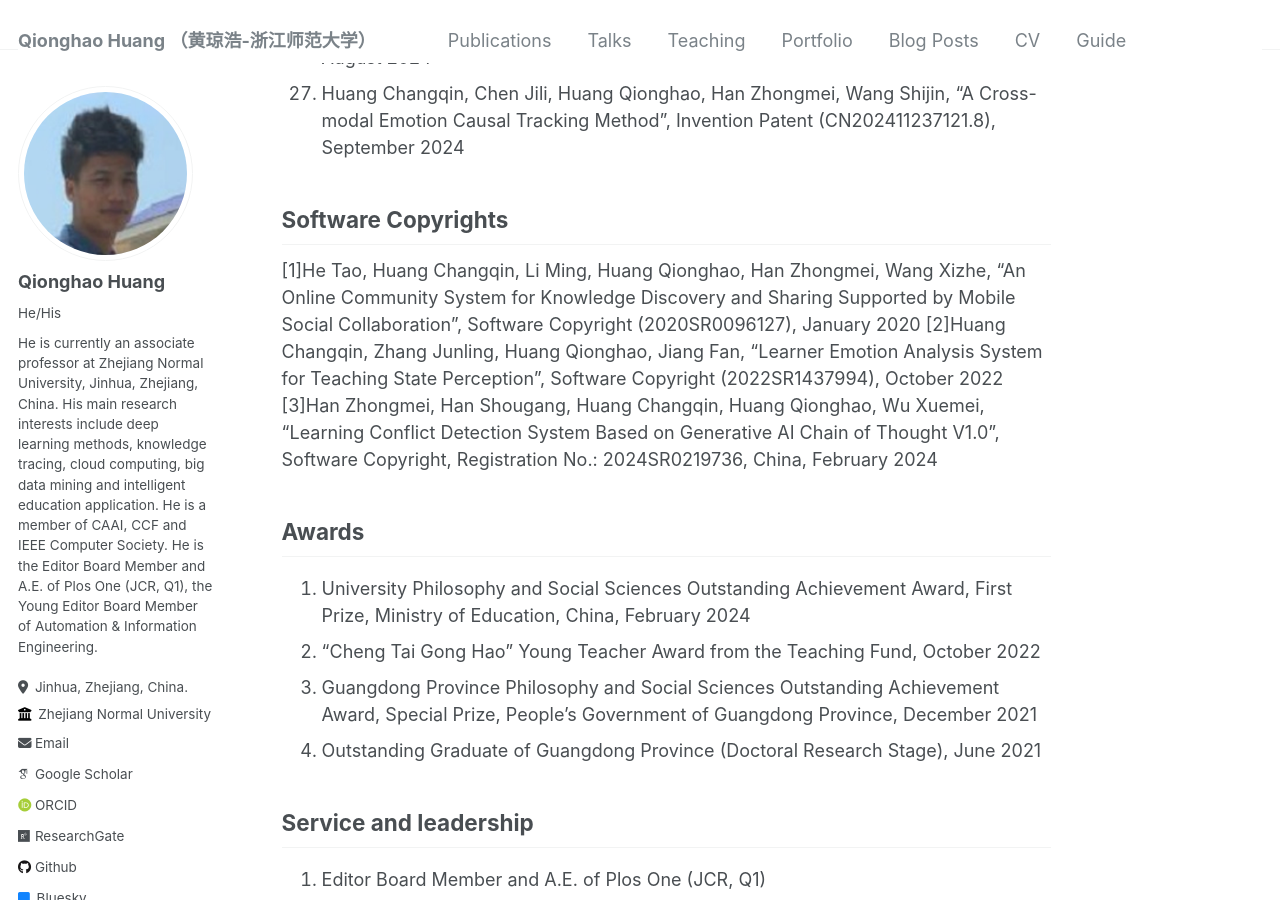
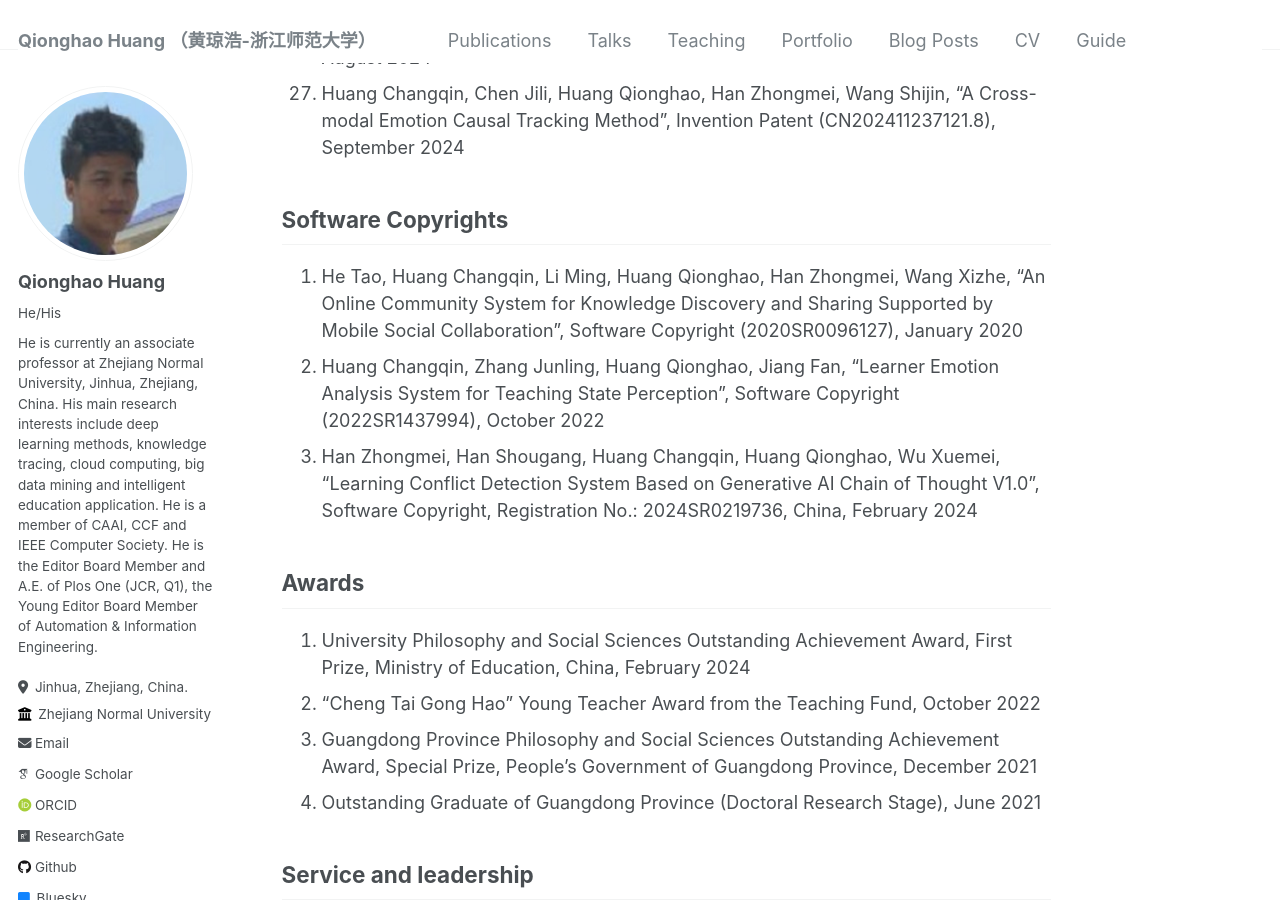
Before and after one commit to qhhuang-ai/qhhuang-ai.github.io, a Jekyll site: the page built from _pages/about.md, in a window 1280 px wide and 900 px high, scrolled down 8443 px. Built offline with Jekyll 4.4.1, drawn with Linux system fonts in a browser that asks for light colours; some web fonts are replaced; a script that is not in the unit is left out; comment, search, counter and statistics services are not loaded.

Commit message:
update CV

```diff
--- a/_pages/about.md
+++ b/_pages/about.md
@@ -74,9 +74,9 @@ Patents
 
 Software Copyrights
 ------
-[1]He Tao, Huang Changqin, Li Ming, Huang Qionghao, Han Zhongmei, Wang Xizhe, "An Online Community System for Knowledge Discovery and Sharing Supported by Mobile Social Collaboration", Software Copyright (2020SR0096127), January 2020
-[2]Huang Changqin, Zhang Junling, Huang Qionghao, Jiang Fan, "Learner Emotion Analysis System for Teaching State Perception", Software Copyright (2022SR1437994), October 2022
-[3]Han Zhongmei, Han Shougang, Huang Changqin, Huang Qionghao, Wu Xuemei, "Learning Conflict Detection System Based on Generative AI Chain of Thought V1.0", Software Copyright, Registration No.: 2024SR0219736, China, February 2024
+1. He Tao, Huang Changqin, Li Ming, Huang Qionghao, Han Zhongmei, Wang Xizhe, "An Online Community System for Knowledge Discovery and Sharing Supported by Mobile Social Collaboration", Software Copyright (2020SR0096127), January 2020
+1. Huang Changqin, Zhang Junling, Huang Qionghao, Jiang Fan, "Learner Emotion Analysis System for Teaching State Perception", Software Copyright (2022SR1437994), October 2022
+1. Han Zhongmei, Han Shougang, Huang Changqin, Huang Qionghao, Wu Xuemei, "Learning Conflict Detection System Based on Generative AI Chain of Thought V1.0", Software Copyright, Registration No.: 2024SR0219736, China, February 2024
 
 Awards
 ------
```
